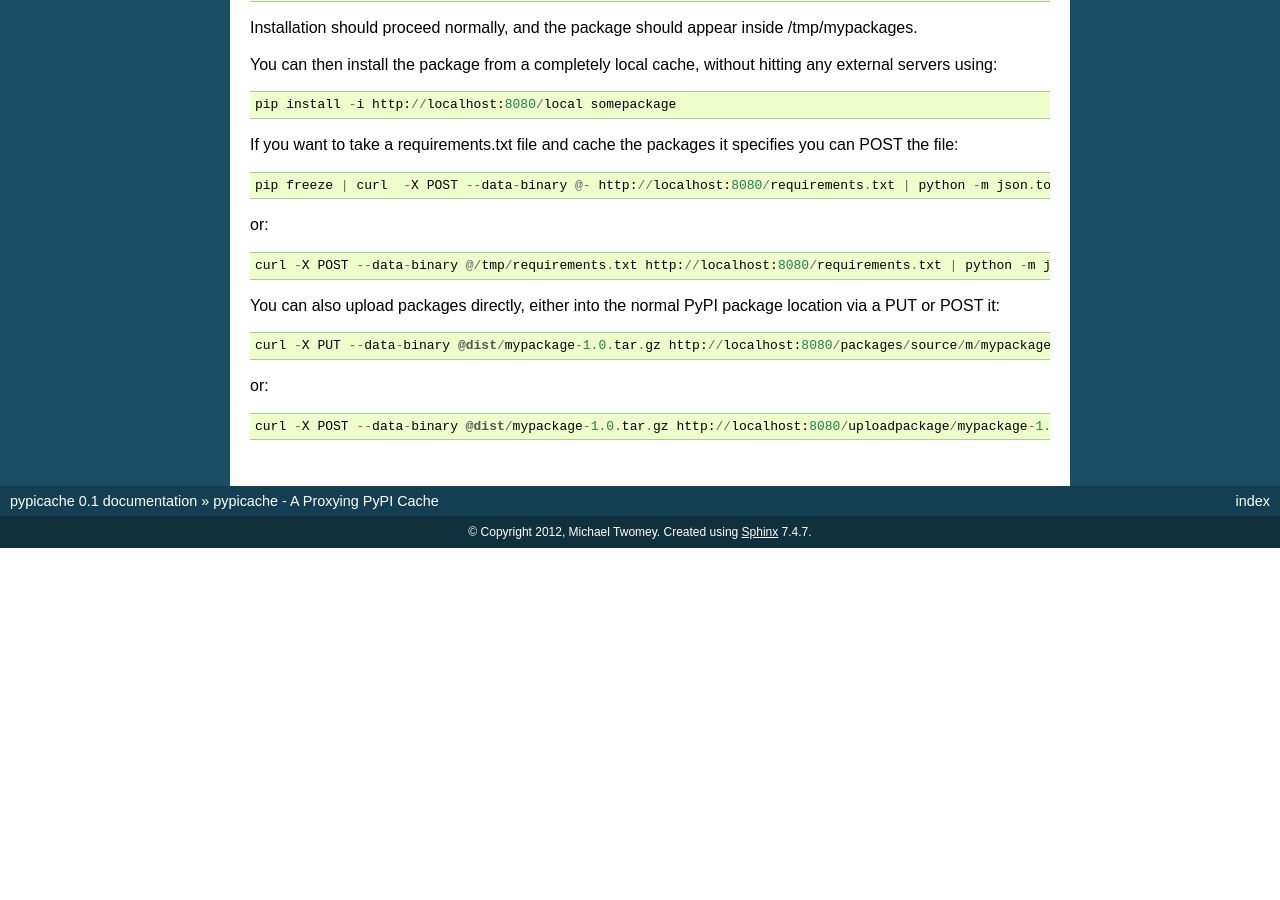
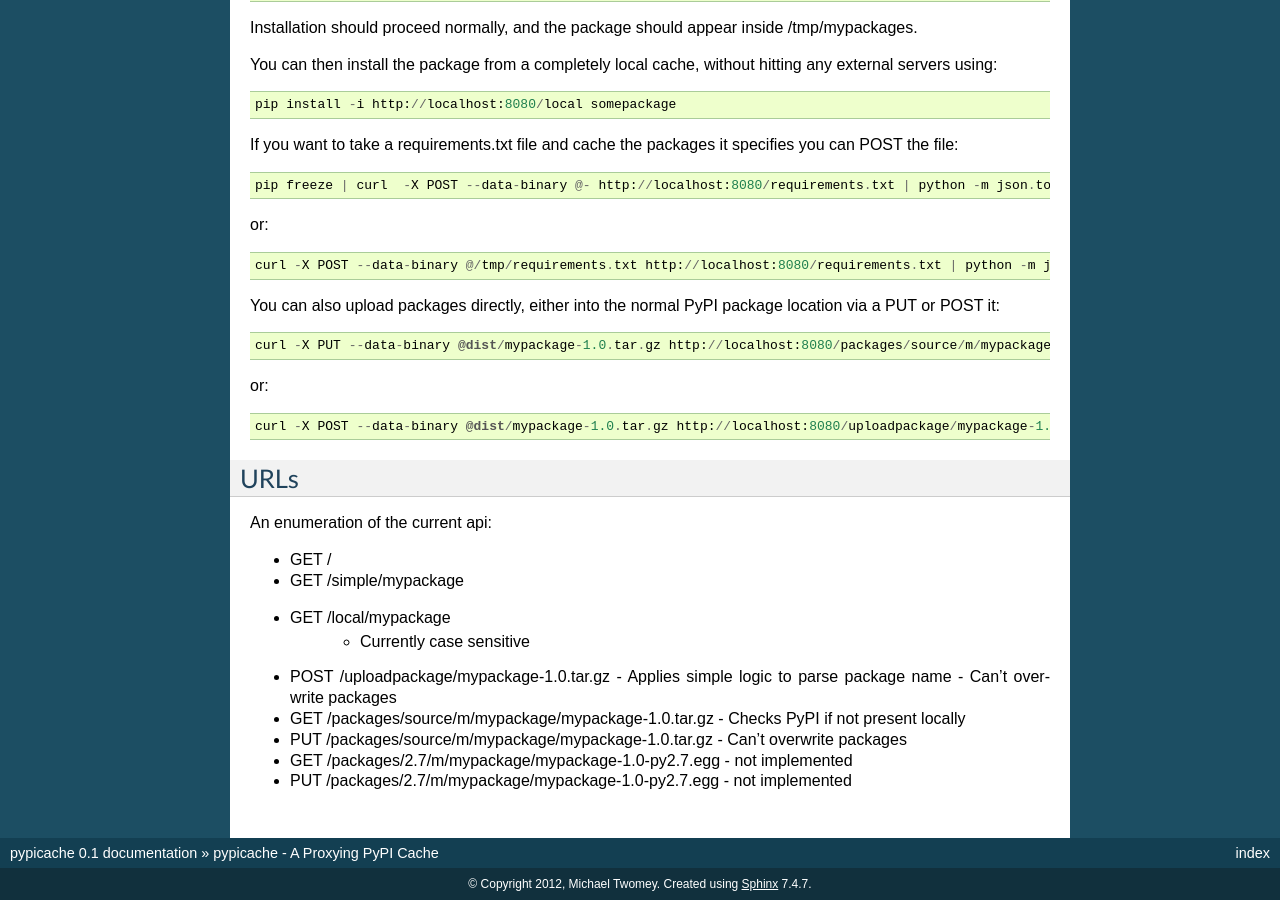
Before and after one commit to micktwomey/pypicache, a Sphinx documentation site: the page built from docs/index.rst, in a window 1280 px wide and 900 px high, scrolled down 879 px. Built offline with Sphinx 7.4.7, drawn with Linux system fonts in a browser that asks for light colours; before the commit the page ends 1427 px from its top, so only the background shows below that.

Commit message:
Adding notes on URLs

```diff
--- a/docs/index.rst
+++ b/docs/index.rst
@@ -70,6 +70,32 @@ or::
 
     curl -X POST --data-binary @dist/mypackage-1.0.tar.gz http://localhost:8080/uploadpackage/mypackage-1.0.tar.gz
 
+URLs
+----
+
+An enumeration of the current api:
+
+- GET /
+
+- GET /simple/mypackage
+
+- GET /local/mypackage
+   - Currently case sensitive
+
+- POST /uploadpackage/mypackage-1.0.tar.gz
+  - Applies simple logic to parse package name
+  - Can't overwrite packages
+
+- GET /packages/source/m/mypackage/mypackage-1.0.tar.gz
+  - Checks PyPI if not present locally
+- PUT /packages/source/m/mypackage/mypackage-1.0.tar.gz
+  - Can't overwrite packages
+
+- GET /packages/2.7/m/mypackage/mypackage-1.0-py2.7.egg
+  - not implemented
+- PUT /packages/2.7/m/mypackage/mypackage-1.0-py2.7.egg
+  - not implemented
+
 ..
     Contents:
 
```
